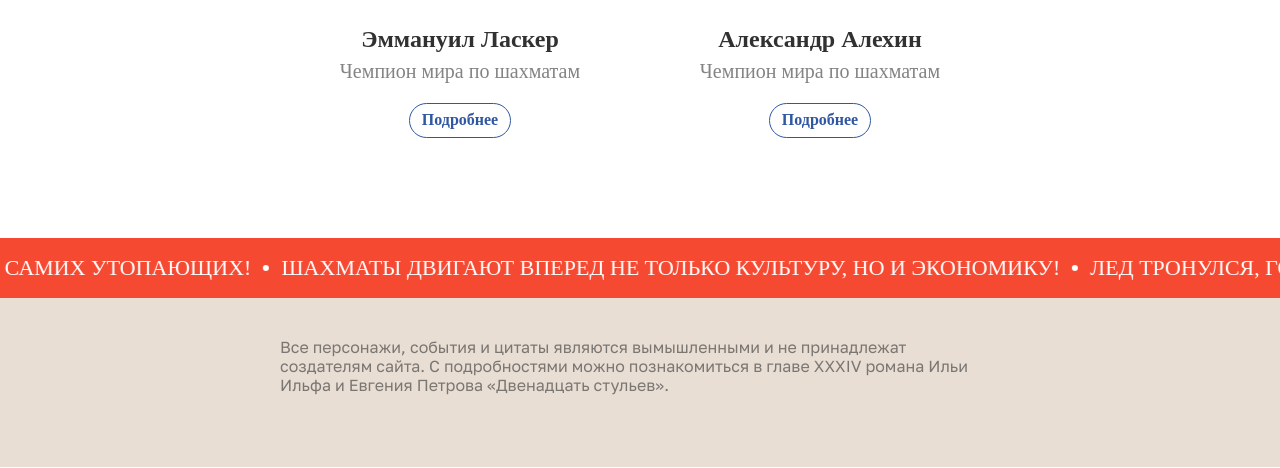
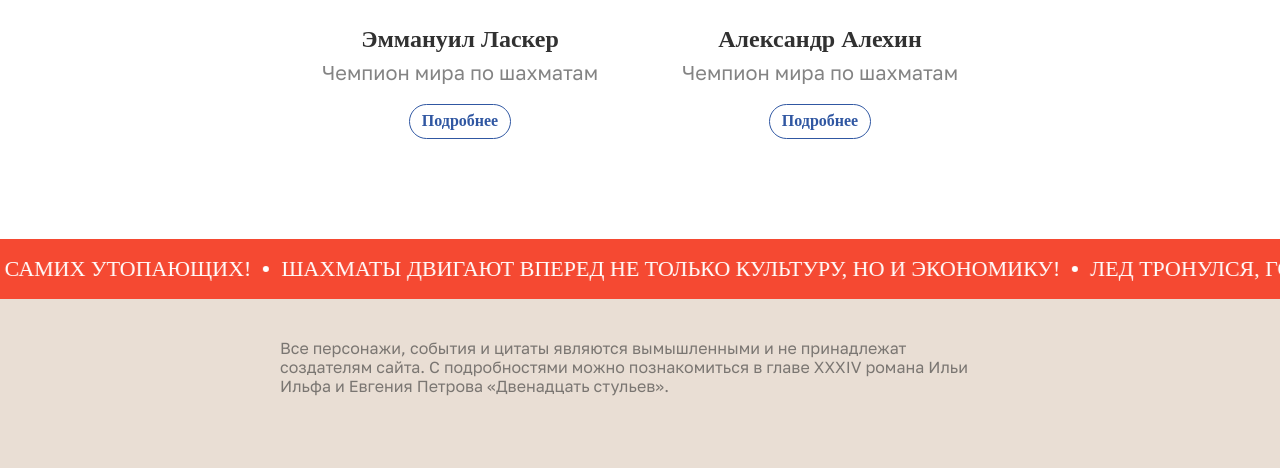
Before and after one commit to kurtka/four-horses-club, a plain HTML site: page index.html in a window 1280 px wide. Shown: the part 4047-4515 px from the top of the page. Drawn offline with Linux system fonts and the light colour scheme; a web font is replaced by a local one.

Commit message:
member role font fix

```diff
--- a/style.css
+++ b/style.css
@@ -588,6 +588,7 @@ a {
   margin: 0 0 20px;
   color: rgba(49, 49, 49, 0.6);
   font-size: 20px;
+  font-family: Golos Text;
 }
 
 .member a {
```
